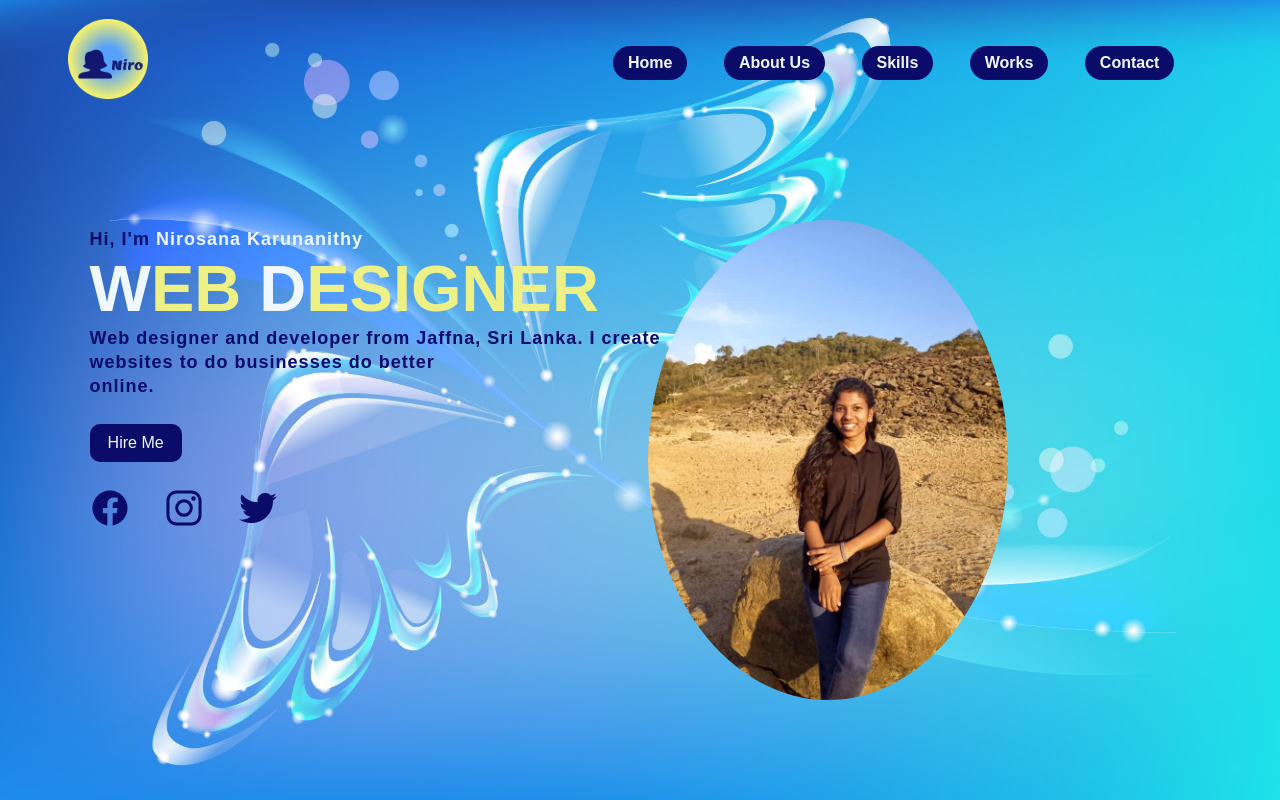
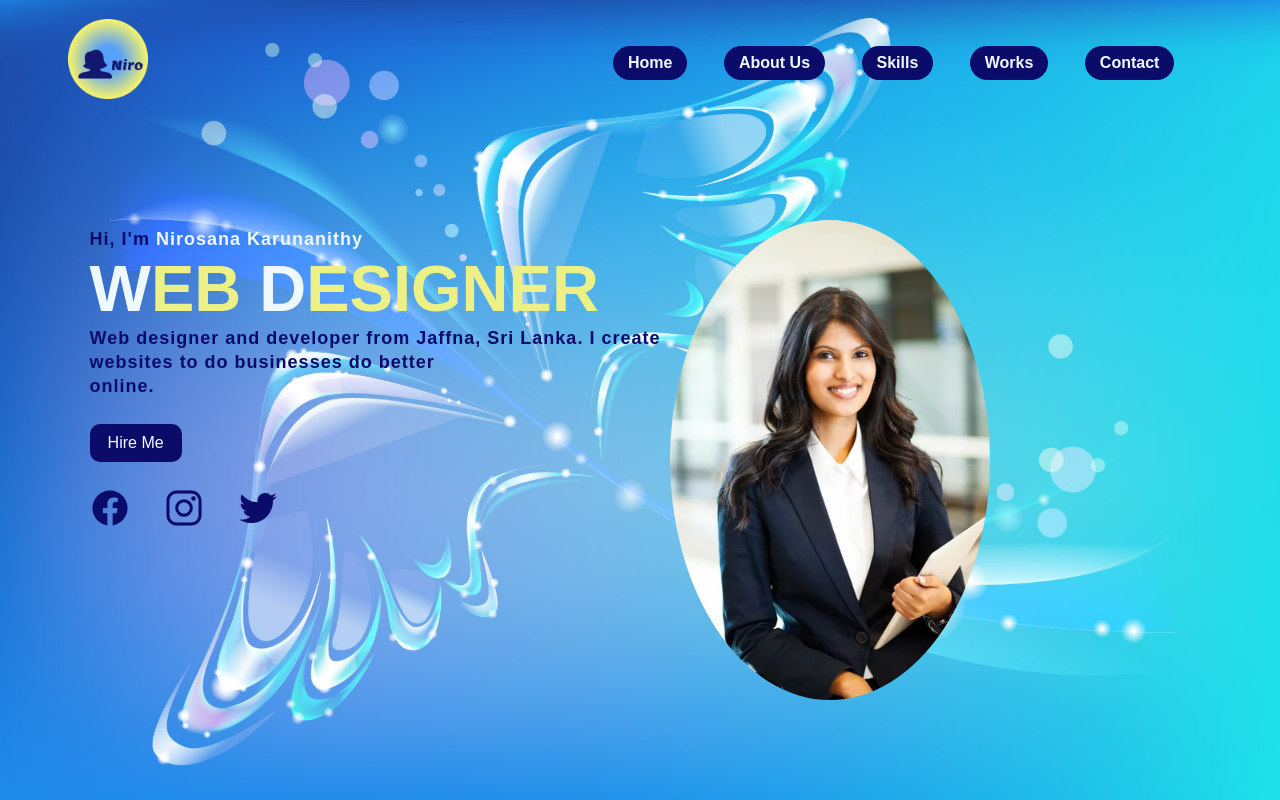
Before and after one commit to NiroNithy/PortfolioWebsite, a plain HTML site: page index.html in a window 1280 px wide. Drawn offline with nearby package versions, Linux system fonts and the light colour scheme.

Commit message:
ChangePic

```diff
--- a/index.html
+++ b/index.html
@@ -45,7 +45,7 @@
                 <a href="#">Hire Me</a>
             </div>
             <div class="image">
-                <img src="images/profile.jpeg" class="profile">
+                <img src="images/pic1.jpg" class="profile">
             </div>
             <div class="icons">
                 <a href="https://www.facebook.com/"><ion-icon name="logo-facebook"></ion-icon></a>
```
Also changed, not shown: images/pic1.jpg (added), images/profile.jpeg (deleted).
